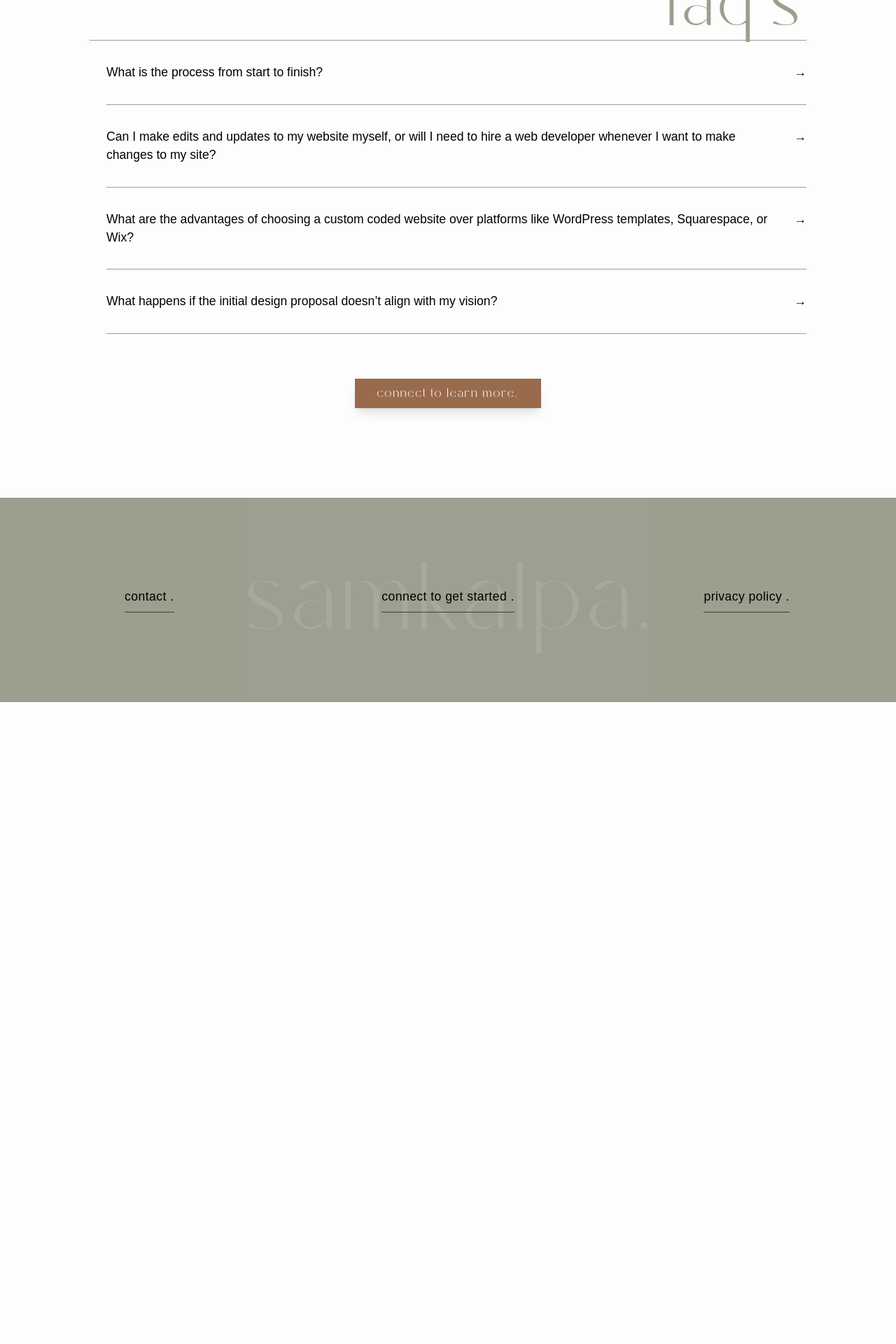
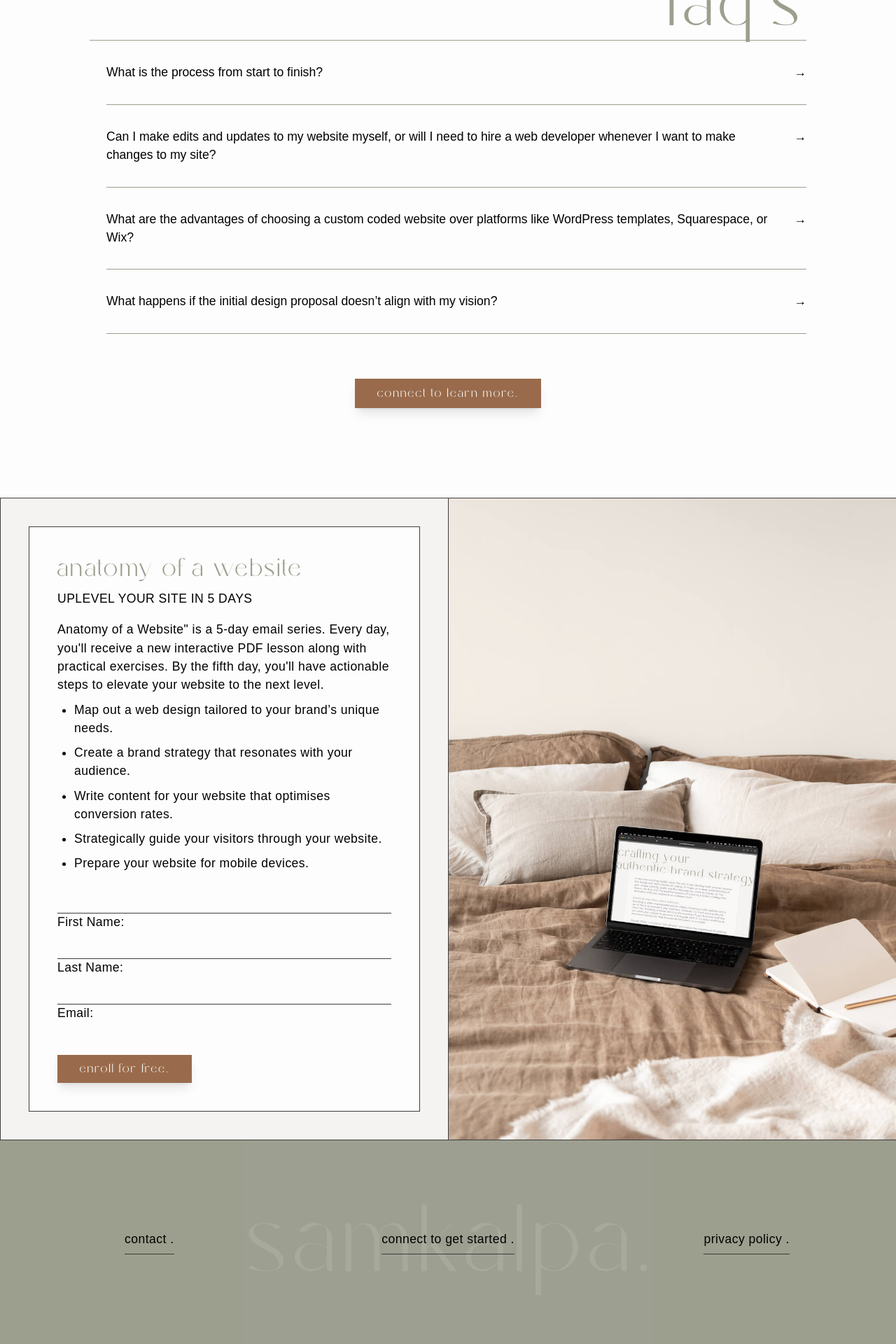
Before and after one commit to brittwoodard/embodied-creative, a Jekyll site: the page built from index.html, in a window 1280 px wide. Shown: the part 2747-4667 px from the top of the page at 70% size. Built offline with Jekyll 4.4.1, drawn with Linux system fonts in a browser that asks for light colours; nearby versions of some CDN libraries; some web fonts are replaced; before the commit the page ends 3750 px from its top, so only the background shows below that.

Commit message:
added form to index.html but I don't think it's working because the DNS Servers

```diff
--- /dev/null
+++ b/_includes/lead-magnet-anatomy-of-a-website.html
@@ -0,0 +1,49 @@
+<section class="grid md:grid-cols-5 lg:grid-cols-2 bg-medium border-y border-black divide-x-[1px] divide-black">
+    <div class="bg-image-style min-h-[60vh] md:hidden border-b border-black"
+        style="background-image: url('/images/samkalpa-portfolio-2.jpg');background-position: 50% 70%;"></div>
+    <div class="p-10 md:col-span-4 lg:col-span-1">
+        <div class="p-10 bg-light border border-black">
+            <h2 class="text-4xl mb-[0.25em]">Anatomy Of A Website</h2>
+            <p class="uppercase mb-[1em]">Uplevel Your Site In 5 Days</p>
+            <p class="mb-[0.5em]">Anatomy of a Website" is a 5-day email series. Every day, you'll receive a new interactive PDF lesson along with practical exercises. By the fifth day, you'll have actionable steps to elevate your website to the next level.</p>
+            <ul>
+                <li>Map out a web design tailored to your brand’s unique needs.</li>
+                <li>Create a brand strategy that resonates with your audience.</li>
+                <li>Write content for your website that optimises conversion rates.</li>
+                <li>Strategically guide your visitors through your website.</li>
+                <li>Prepare your website for mobile devices.</li>
+            </ul>
+
+            <div>
+                <form
+                name="lead"
+                method="post"
+                data-netlify="true"
+                action="/index.html"
+                onSubmit="submit"
+                data-netlify-honeypot="pot-field" class="leading-6">
+
+                <input class="d-none" name="bot-field">
+                <div class="mb-4">
+                    <input type="text" id="first-name" name="first-name" class="block border-b border-black w-full">
+                    <label for="first-name">First Name:</label>
+                </div>
+
+                <div class="mb-4">
+                    <input type="text" id="last-name" name="last-name" class="block border-b border-black w-full">
+                    <label for="last-name">Last Name:</label>
+                </div>
+
+                <div class="mb-4">
+                    <input type="email" id="email" name="email" class="block border-b border-black w-full">
+                    <label for="email">Email:</label>
+                </div>
+
+                <button type="submit" class="button">Enroll for free.</button>
+            </form>
+            </div>
+        </div>
+    </div>
+    <div class="bg-image-style"
+        style="background-image: url('/images/samkalpa-portfolio-2.jpg');background-position: 50% 70%;"></div>
+</section>
--- a/assets/css/output-style.css
+++ b/assets/css/output-style.css
@@ -786,6 +786,9 @@ input[type="checkbox"]:checked::before {
 .mb-\[0\.25em\] {
   margin-bottom: 0.25em;
 }
+.mb-\[0\.5em\] {
+  margin-bottom: 0.5em;
+}
 .mb-\[1em\] {
   margin-bottom: 1em;
 }
@@ -827,9 +830,6 @@ input[type="checkbox"]:checked::before {
 }
 .mt-\[75\%\] {
   margin-top: 75%;
-}
-.mb-\[0\.5em\] {
-  margin-bottom: 0.5em;
 }
 .block {
   display: block;
@@ -924,6 +924,9 @@ input[type="checkbox"]:checked::before {
 }
 .flex-col {
   flex-direction: column;
+}
+.flex-col-reverse {
+  flex-direction: column-reverse;
 }
 .items-center {
   align-items: center;
@@ -1248,6 +1251,9 @@ ul {
 }
 
 @media (min-width: 640px) {
+  .sm\:col-span-4 {
+    grid-column: span 4 / span 4;
+  }
   .sm\:ml-\[305\%\] {
     margin-left: 305%;
   }
@@ -1256,6 +1262,9 @@ ul {
   }
   .sm\:min-h-\[36rem\] {
     min-height: 36rem;
+  }
+  .sm\:grid-cols-5 {
+    grid-template-columns: repeat(5, minmax(0, 1fr));
   }
   .sm\:text-7xl {
     font-size: 4.5rem;
@@ -1266,6 +1275,9 @@ ul {
 @media (min-width: 768px) {
   .md\:-left-\[50\%\] {
     left: -50%;
+  }
+  .md\:col-span-4 {
+    grid-column: span 4 / span 4;
   }
   .md\:my-0 {
     margin-top: 0px;
@@ -1301,6 +1313,9 @@ ul {
   .md\:grid-cols-3 {
     grid-template-columns: repeat(3, minmax(0, 1fr));
   }
+  .md\:grid-cols-5 {
+    grid-template-columns: repeat(5, minmax(0, 1fr));
+  }
   .md\:bg-light {
     --tw-bg-opacity: 1;
     background-color: rgb(253 253 253 / var(--tw-bg-opacity));
@@ -1315,6 +1330,9 @@ ul {
 }
 
 @media (min-width: 1024px) {
+  .lg\:col-span-1 {
+    grid-column: span 1 / span 1;
+  }
   .lg\:ml-\[110\%\] {
     margin-left: 110%;
   }
@@ -1323,6 +1341,9 @@ ul {
   }
   .lg\:w-\[43\%\] {
     width: 43%;
+  }
+  .lg\:grid-cols-2 {
+    grid-template-columns: repeat(2, minmax(0, 1fr));
   }
 }
 
--- a/index.html
+++ b/index.html
@@ -34,5 +34,8 @@ seo:
 <!-- FAQ Section -->
 {% include faq.html %}
 
+<!-- Anatomy Of A Website Opt-In -->
+{% include lead-magnet-anatomy-of-a-website.html %}
+
 <!-- Pricing Form -->
 {% include form-pricing.html %}
```
Also changed, not shown: anatomy-of-a-website.html (+0 -49 lines).
